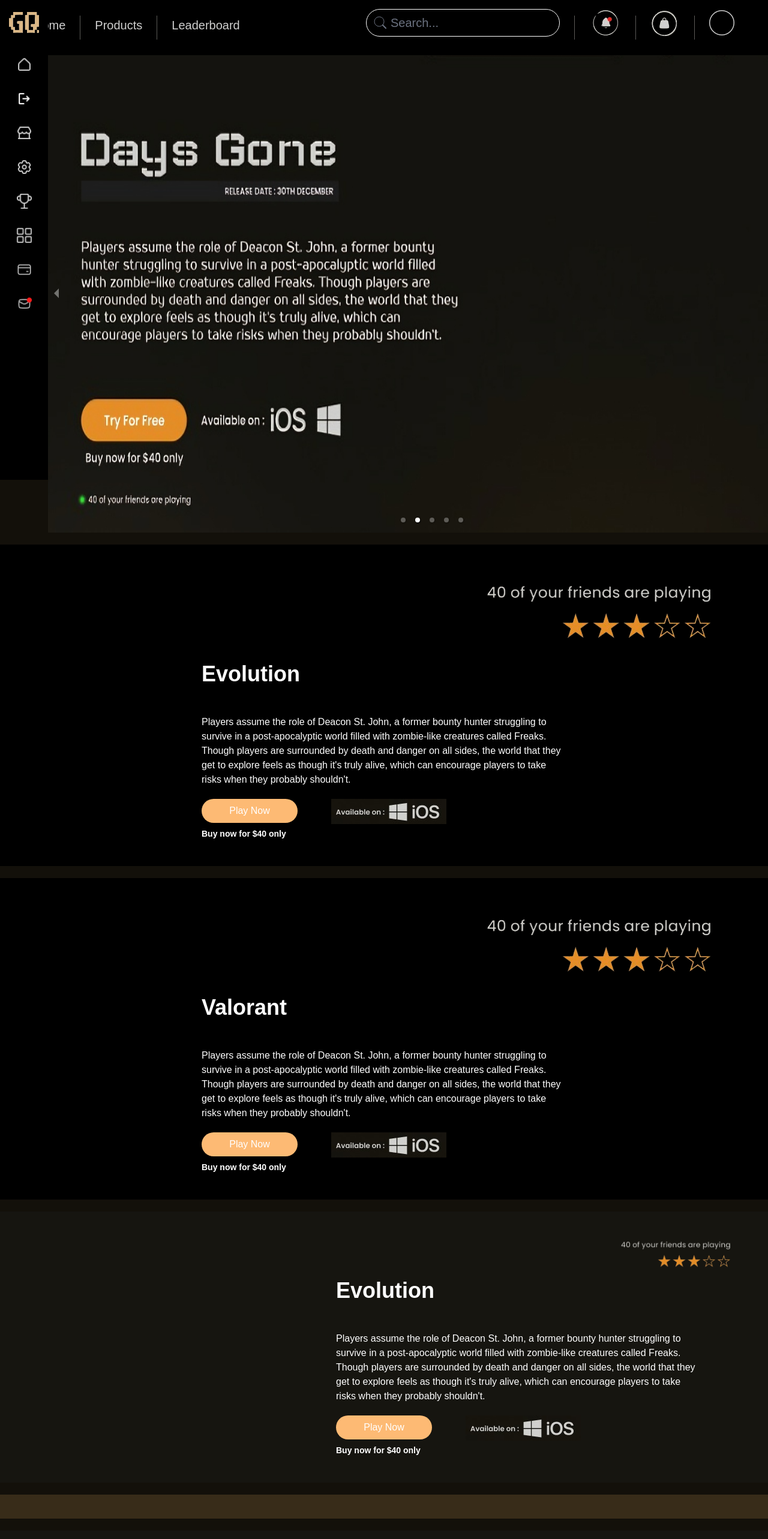
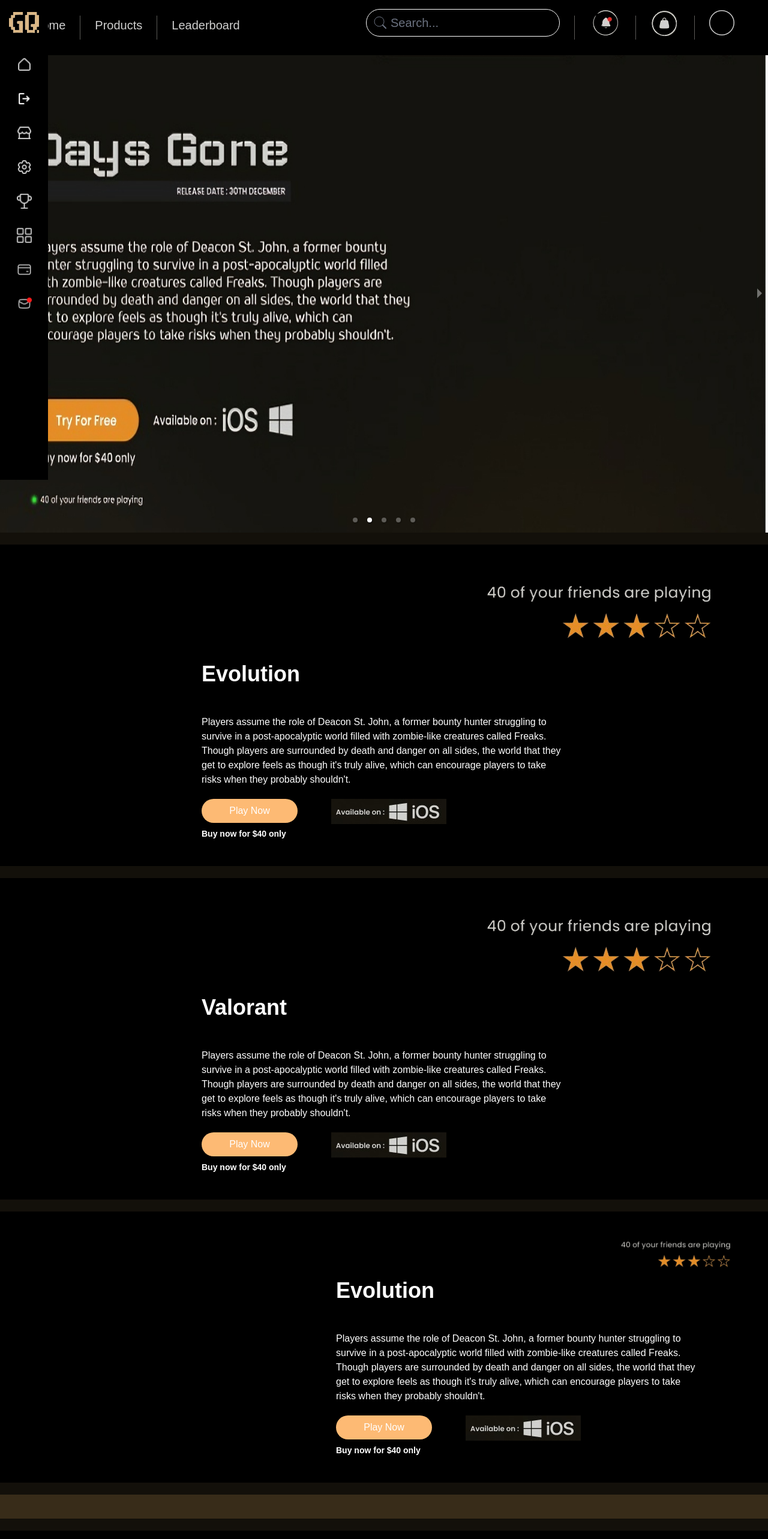
Before and after one commit to Ashwininagargoje703/gamemano, a Next.js app: page / in a window 1280 px wide. Shown: the top 2566 px of the page at 60% size. Built offline with nearby package versions, Linux system fonts and the light colour scheme.

Commit message:
fixed bug

```diff
--- a/components/Lading/Section3.tsx
+++ b/components/Lading/Section3.tsx
@@ -3,7 +3,7 @@ import { FC } from "react";
 const Section3: FC = () => {
   return (
     <>
-      <div className="w-full p-4 md:p-8 flex flex-col items-center md:items-stretch" style={{backgroundColor:"#161510"}}>
+      <div className="w-full p-4 md:p-8 flex flex-col items-center md:items-stretch bg-black">
         <div className="md:text-right md:float-right mb-4 md:mb-0">
           <img
             className="mx-auto md:mx-0 md:float-right h-20"
@@ -44,7 +44,7 @@ const Section3: FC = () => {
 
       <div style={{ width: "100%", height: 40, background: "#382c19" }}></div>
 
-      <div className="w-full p-4 md:p-8 flex flex-col items-center " style={{backgroundColor:"#161510"}}>
+      <div className="w-full p-4 md:p-8 flex flex-col items-center bg-black">
         <div className="md:text-right md:float-right mb-4 md:mb-0">
           <img
             className="mx-auto md:mx-0 md:float-right h-20"
--- a/components/Lading/Slider.tsx
+++ b/components/Lading/Slider.tsx
@@ -6,9 +6,9 @@ import "react-responsive-carousel/lib/styles/carousel.min.css";
 
 const Slider: FC = () => {
   return (
-    <div className="relative w-full h-54 mt-10 mb-[-40px] md:mb-0 md:mt-2  md:h-screen overflow-hidden">
+    <div className="relative w-full h-64 mt-10 mb-[-40px] md:mb-0 md:mt-2  md:h-screen overflow-hidden">
       <Carousel
-        className="w-full h-50% ml-20 mr-20"
+        className="w-full h-full"
         showStatus={false}
         showThumbs={false}
         autoPlay={true}
@@ -49,11 +49,7 @@ const Slider: FC = () => {
         </div>
       </Carousel>
 
-      {/* <div className="absolute top-1/2 left-1/2 transform -translate-x-1/2 -translate-y-1/2 z-10">
-        <a className="bg-orange-400 text-white px-4 py-2 rounded-md">
-          View Product
-        </a>
-      </div> */}
+
     </div>
   );
 };
```
